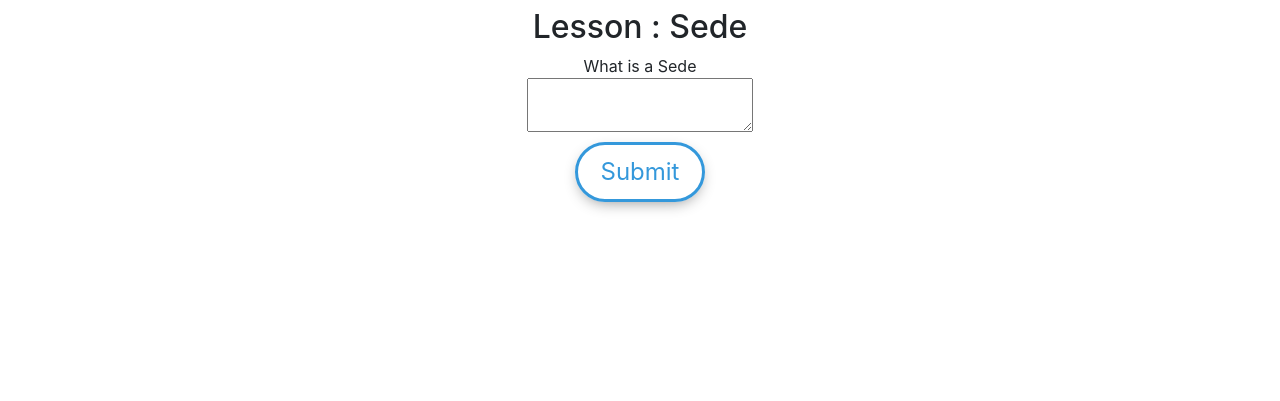
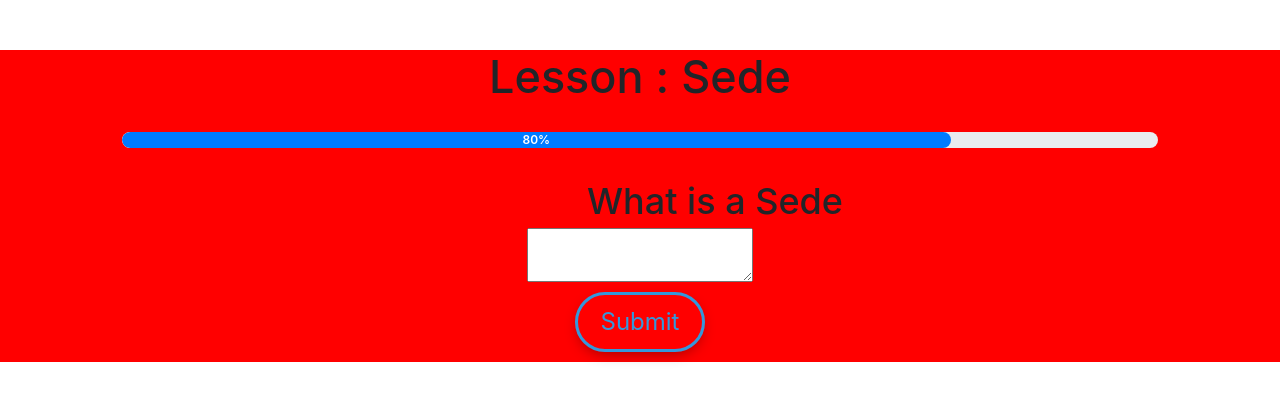
Before and after one commit to SuharshaHarish/learn-sanskrit-new, a Django app: a page that uses sanskrit/templates/sanskrit/lesson.html in a window 1280 px wide. Shown: the top 401 px of the page. Run offline with Django 3.2, Linux system fonts and the light colour scheme; data comes from the database, SQL or seed files in the repository; both versions use the stored data as it was after the commit; some libraries are stand-ins or nearby versions.

Commit message:
Lesson styling

```diff
--- a/sanskrit/static/css/checking.css
+++ b/sanskrit/static/css/checking.css
@@ -10,7 +10,8 @@ body {font-family: -apple-system, BlinkMacSystemFont, 'Segoe UI', Roboto, Oxygen
   /* align-items: center;
   display:flex;
   justify-content: center; */
-  display:block;
+  /* display:block; */
+  background: red;
   text-align:center;
 
 }
--- a/sanskrit/static/css/select.css
+++ b/sanskrit/static/css/select.css
@@ -87,3 +87,49 @@
   box-shadow: 0 5px #666;
   transform: translateY(4px);
 }
+
+.main h2{
+  margin-top: 50px;
+  padding-bottom: 20px;
+  font-size: 45px;
+  font-family: 'Josefin Sans', ;
+}
+
+#question {
+  font-size: 36px;
+  font-family: 'Paytone One', ;
+  font-weight: 500;
+  /* float: left; */
+  margin-left: 150px;
+}
+
+
+
+/* ProgressBar */
+.centerbar{
+  display: flex;
+  justify-content: center;
+  align-items: center;
+}
+
+
+.skills-bar {
+  margin-bottom: 6px;
+  font-weight: 600;
+}
+
+.progress-bar{
+  border-radius: 16px;
+
+}
+
+.progress{
+
+  border-radius: 16px !important;
+  margin-bottom: 20px;
+}
+
+
+#typing_input{
+
+}
--- a/sanskrit/templates/sanskrit/lesson.html
+++ b/sanskrit/templates/sanskrit/lesson.html
@@ -1,7 +1,14 @@
 {% extends 'sanskrit/base.html' %} {% block body %} {% load static %}
-
+<link href="https://fonts.googleapis.com/css?family=Concert+One|Josefin+Sans|Paytone+One&display=swap" rel="stylesheet">
 <div class="main">
   <h2>Lesson : {{my_lesson.lesson_name}}</h2>
+  <div class="centerbar">
+    <div class="col-md-10 skills-bar">
+      <div class="progress">
+        <div class="progress-bar" style="width: 80%;">80%</div>
+      </div>
+    </div>
+  </div>
   <div class="display"></div>
 
   <div id="typing" style="display:none" autofocus>
```
Also changed, not shown: db.sqlite3.
